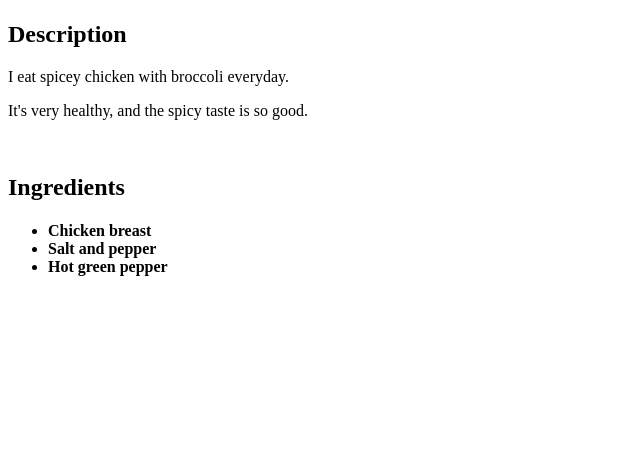
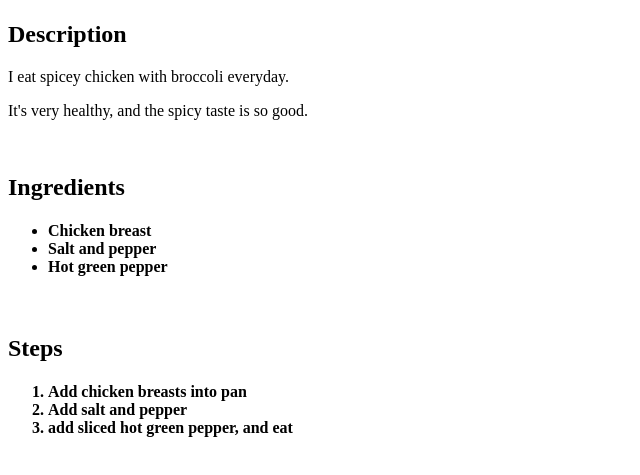
Before and after one commit to tomabulash/odin-recipes, a plain HTML site: page recipes/spicey_chicken.html in a window 1280 px wide. Shown: the part 99-574 px from the top of the page, without its empty margins (0-640 px from the left). Drawn offline with Linux system fonts and the light colour scheme.

Commit message:
add steps ol

```diff
--- a/recipes/spicey_chicken.html
+++ b/recipes/spicey_chicken.html
@@ -23,6 +23,15 @@
         <li>Hot green pepper</li>
     </ul>
     </h4>
+    <br>
+    <h2>Steps</h2>
+    <h4>
+        <ol>
+            <li>Add chicken breasts into pan</li>
+            <li>Add salt and pepper</li>
+            <li>add sliced hot green pepper, and eat</li>
+        </ol>
+    </h4>
 
 </body>
 </html>
```
